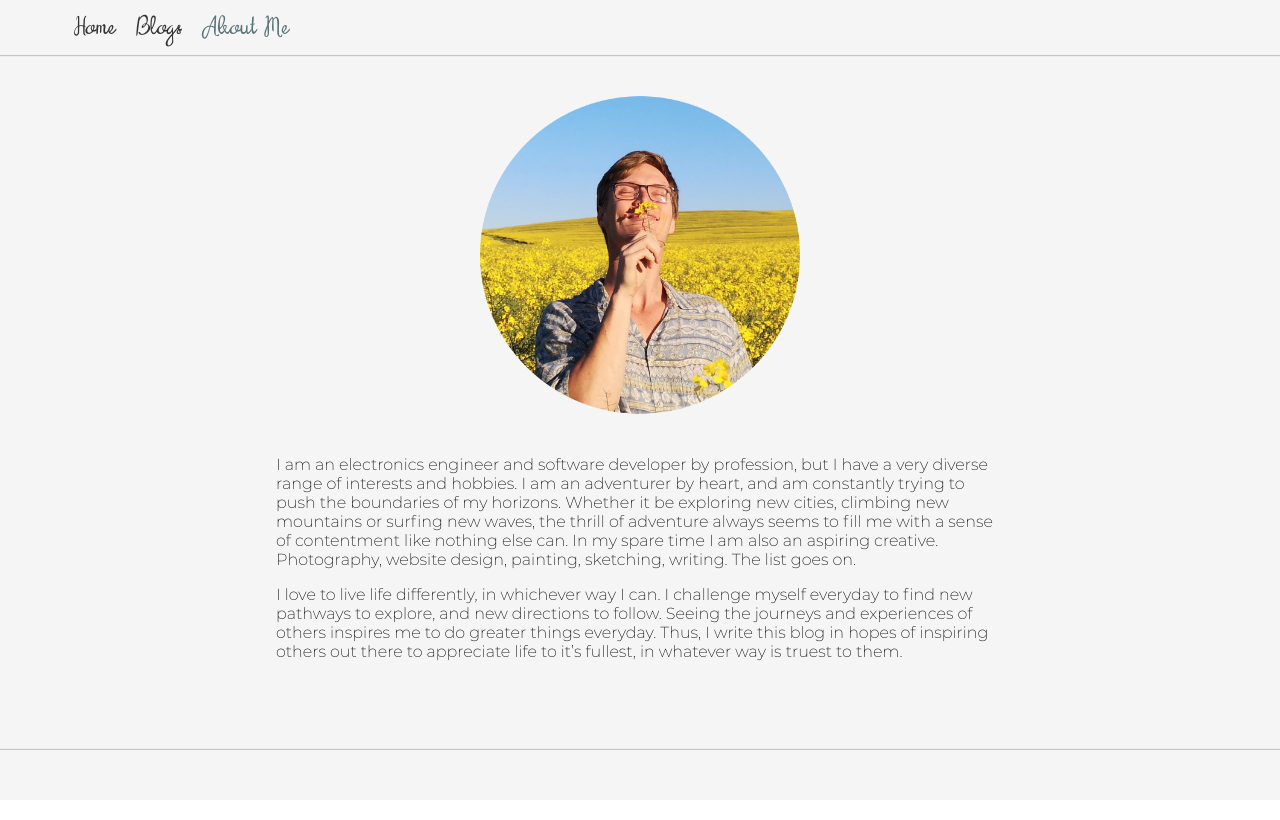
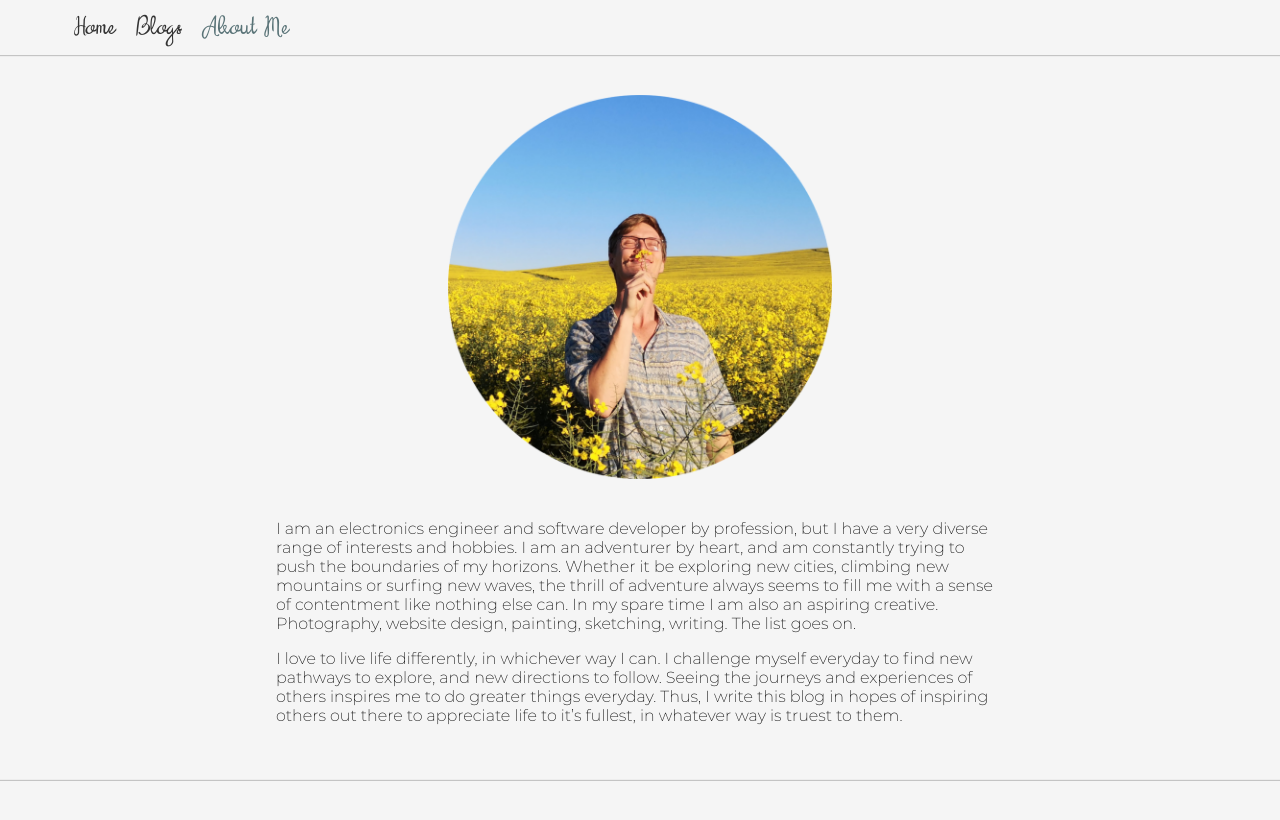
Before and after one commit to JamesCushway/my-blog, a Vue app: page /about-me in a window 1280 px wide. Shown: the top 820 px of the page. Built offline with nearby package versions, Linux system fonts and the light colour scheme.

Commit message:
new me image and changed about me styling

```diff
--- a/src/assets/css/about-me.scss
+++ b/src/assets/css/about-me.scss
@@ -13,7 +13,7 @@
   .about-me {
     .about-me-image {
       img {
-        width: 25%;
+        width: 30%;
       }
     }
   }
```
Also changed, not shown: src/assets/images/me.png.
